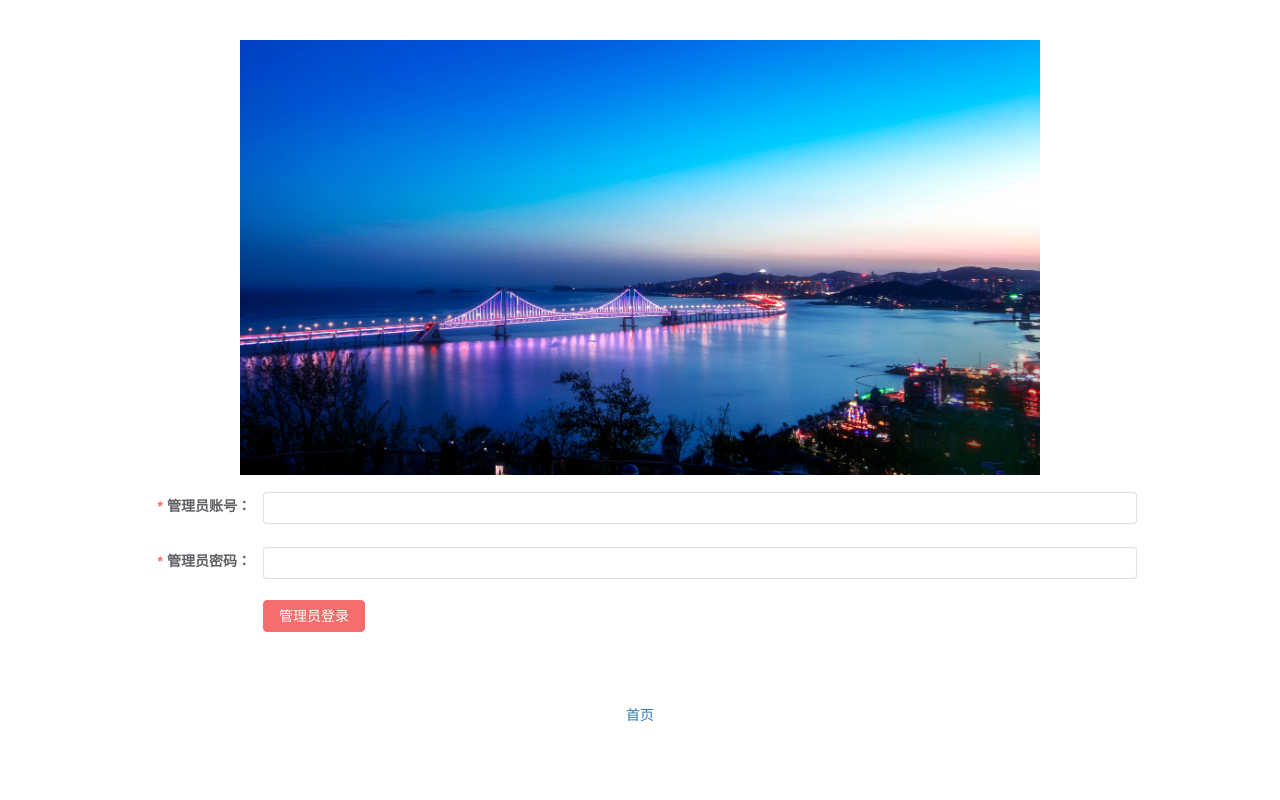
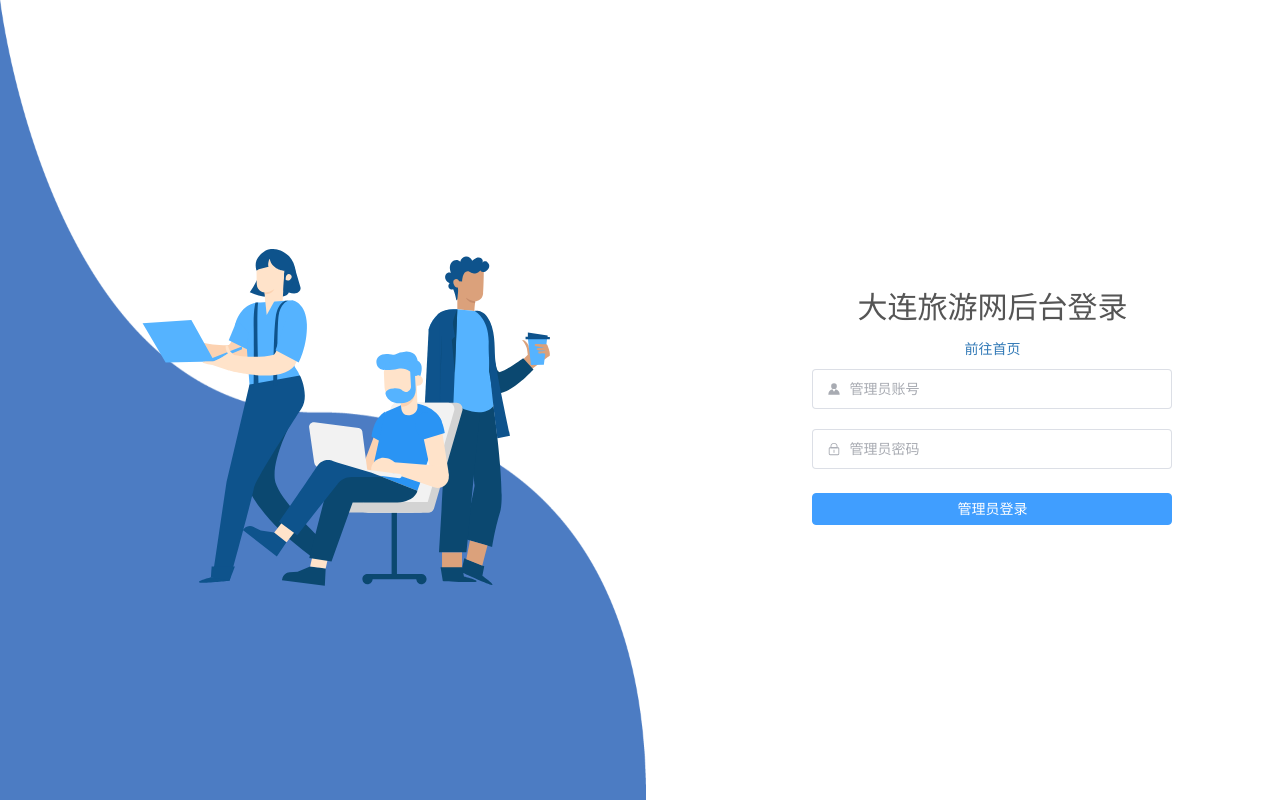
Before and after one commit to PPPosty/vue_template, a Vue app: page /admin/login in a window 1280 px wide. Built offline with nearby package versions, Linux system fonts and the light colour scheme.

Commit message:
优化后台登录页

```diff
--- a/src/views/admin/LoginView.vue
+++ b/src/views/admin/LoginView.vue
@@ -1,5 +1,5 @@
 <template>
-  <div  style="width: 80vw; margin: 40px auto">
+  <!-- <div  style="width: 80vw; margin: 40px auto">
     <img src="../../assets/logins.jpg" style="width:800px;"/>
 
     <div class="panel-body">
@@ -26,83 +26,186 @@
       </el-form>
     </div>
   </div>
-  <a href="/user/main">首页</a>
+  -->
+  <div class="select-none">
+    <img class="wave" src="@/assets/images/bg.png" />
+  </div>
+  <div class="login-container">
+    <div class="img">
+      <img src="@/assets/images/work.svg" alt="" />
+    </div>
+    <div class="login-box">
+      <div class="login-form-wrapper">
+        <div style="transform: translateZ(0px); opacity: 1">
+          <h2>大连旅游网后台登录</h2>
+
+          <a href="/user/main">前往首页</a>
+        </div>
+        <section class="login-form">
+          <div class="form-item">
+            <el-input v-model="admin.aname" size="large" placeholder="管理员账号" :prefix-icon="Avatar"></el-input>
+          </div>
+
+          <div class="form-item">
+            <el-input v-model="admin.apass" size="large" placeholder="管理员密码" :prefix-icon="Lock"></el-input>
+          </div>
+
+          <div class="button-row">
+            <el-button type="primary" @click="submitForm(admin)">管理员登录</el-button>
+          </div>
+        </section>
+      </div>
+    </div>
+  </div>
 </template>
+
 <script>
-import { reactive, toRefs } from "vue";
-import axios from "axios";
-import { useRouter } from "vue-router";
-import { useStore } from "vuex";
+import { reactive, toRefs } from 'vue'
+import { Avatar, Lock, Iphone } from '@element-plus/icons-vue'
+import axios from 'axios'
+import { useRouter } from 'vue-router'
+import { useStore } from 'vuex'
 export default {
-  name: "type",
+  name: 'type',
   setup() {
-    const router=useRouter();
-    const store = useStore();
+    const router = useRouter()
+    const store = useStore()
     //页面初始化方法
     const data = reactive({
       admin: {
-        aname: "",
-        apass: "",
+        aname: '',
+        apass: '',
       },
       rules: {
         aname: [
           {
             required: true,
-            message: "名称不能为空！",
-            trigger: "blur",
+            message: '名称不能为空！',
+            trigger: 'blur',
           },
           {
             min: 1,
             max: 10,
-            message: "名字长度为1-10 位！",
-            trigger: "blur",
+            message: '名字长度为1-10 位！',
+            trigger: 'blur',
           },
         ],
         apass: [
           {
             required: true,
-            message: "密码不能为空！",
-            trigger: "blur",
+            message: '密码不能为空！',
+            trigger: 'blur',
           },
           {
             min: 1,
             max: 10,
-            message: "名字长度为1-10 位！",
-            trigger: "blur",
+            message: '名字长度为1-10 位！',
+            trigger: 'blur',
           },
         ],
-
-
       },
-    });
+    })
     const submitForm = (formData) => {
-       axios.post("/admin/login", formData)
-       .then(res=>{
-          if(res.data.mess==="ok"){
-           alert("登录成功！")
-           window.sessionStorage.setItem('admin',JSON.stringify(res.data.admin))
-           store.commit("changeAdminLogin",res.data.admin);
-          //  data.admin = JSON.parse(window.sessionStorage.getItem("admin"));
-          //  data.admin1=res.data.admin;
-           router.push("/admin/main")
-          }else{
-            alert("账号或密码有误！")
+      axios
+        .post('/admin/login', formData)
+        .then((res) => {
+          if (res.data.mess === 'ok') {
+            alert('登录成功！')
+            window.sessionStorage.setItem('admin', JSON.stringify(res.data.admin))
+            store.commit('changeAdminLogin', res.data.admin)
+            //  data.admin = JSON.parse(window.sessionStorage.getItem("admin"));
+            //  data.admin1=res.data.admin;
+            router.push('/admin/main')
+          } else {
+            alert('账号或密码有误！')
           }
-        // console.log("mess",res.data.mess);
-        // console.log("admin",data.admin1);
-       }).catch(err=>{
-            console.log(err);
-       });
-
-    };
+          // console.log("mess",res.data.mess);
+          // console.log("admin",data.admin1);
+        })
+        .catch((err) => {
+          console.log(err)
+        })
+    }
 
     // 所有的变量和方法，需要在return返回，外界才能访问
     return {
       ...toRefs(data),
       submitForm,
-    };
+      Avatar,
+      Lock,
+      Iphone,
+    }
   },
-};
+}
 </script>
-<style scoped>
+<style lang="less" scoped>
+.wave {
+  bottom: 0;
+  height: 100%;
+  left: 0;
+  position: fixed;
+  z-index: -1;
+  max-width: 100%;
+  display: block;
+}
+
+.login-container {
+  display: flex;
+  justify-content: center;
+  gap: 16%;
+  height: 100vh;
+  .img {
+    align-items: center;
+    display: flex;
+    justify-content: flex-end;
+    img {
+      width: 500px;
+      height: 500px;
+      user-select: none;
+    }
+  }
+  .login-box {
+    align-items: center;
+    display: flex;
+    text-align: center;
+    .login-form-wrapper {
+      width: 360px;
+      img {
+        width: 65px;
+      }
+      h2 {
+        color: #555;
+        // font: 700 200% Consolas, Monaco, monospace;
+        margin: 15px 0;
+        text-transform: uppercase;
+      }
+    }
+  }
+}
+
+.login-form {
+  .form-item {
+    padding: 10px 0;
+  }
+
+  .hascode {
+    display: flex;
+    .el-button {
+      margin-left: 16px;
+    }
+  }
+  .button-row {
+    margin-top: 14px;
+    text-align: center;
+    .el-button {
+      width: 100%;
+    }
+  }
+}
+
+@media only screen and (max-width: 1200px) {
+  .login-container {
+    gap: 0;
+  }
+}
 </style>
--- a/src/views/user/AddUserView.vue
+++ b/src/views/user/AddUserView.vue
@@ -40,6 +40,10 @@
               show-password
               :prefix-icon="Lock"
             ></el-input>
+          </div>
+
+          <div class="form-item">
+            <el-input v-model="ruleForm.tel" size="large" placeholder="电话号" :prefix-icon="Iphone"></el-input>
           </div>
 
           <div class="button-row">
```
Also changed, not shown: src/assets/images/bg.png (added), src/assets/images/work.svg (added).
